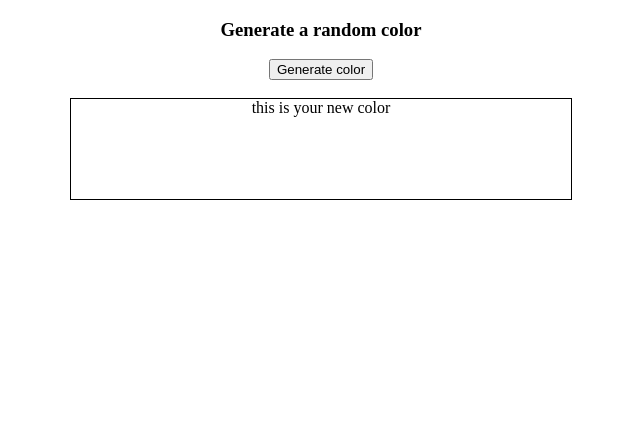
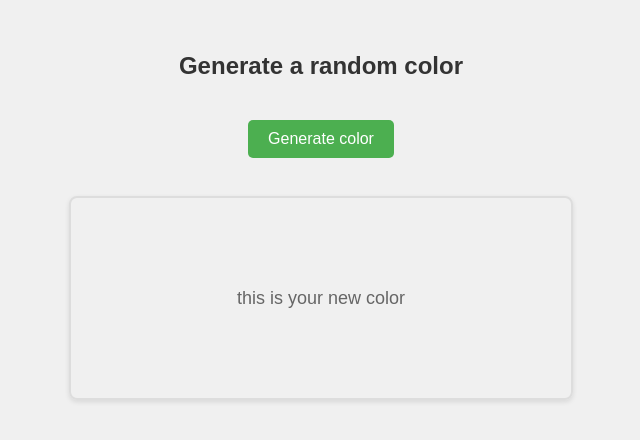
Before and after one commit to mohitvanzara/RENDOM_COLOUR_GENERATE-_with_RGB_VALUE, a plain HTML site: page index.html in a window 1280 px wide. Shown: the whole page, without its empty margins (319-959 px from the left). Drawn offline with Linux system fonts and the light colour scheme.

Commit message:
Update style.css

```diff
--- a/style.css
+++ b/style.css
@@ -1,10 +1,41 @@
-body{
+body {
     text-align: center;
+    font-family: Arial, sans-serif;
+    background-color: #f0f0f0;
+    padding: 20px;
 }
 
-div{
-    height: 100px;
+h3 {
+    color: #333;
+    font-size: 24px;
+    margin-bottom: 20px;
+}
+
+button {
+    background-color: #4CAF50;
+    color: white;
+    padding: 10px 20px;
+    border: none;
+    border-radius: 5px;
+    cursor: pointer;
+    font-size: 16px;
+    margin: 20px 0;
+}
+
+button:hover {
+    background-color: #45a049;
+}
+
+div {
+    height: 200px;
     width: 500px;
-    border: 1px solid black;
+    border: 2px solid #ddd;
+    border-radius: 8px;
     margin: auto;
+    box-shadow: 0 2px 5px rgba(0, 0, 0, 0.1);
+    display: flex;
+    align-items: center;
+    justify-content: center;
+    font-size: 18px;
+    color: #666;
 }
```
